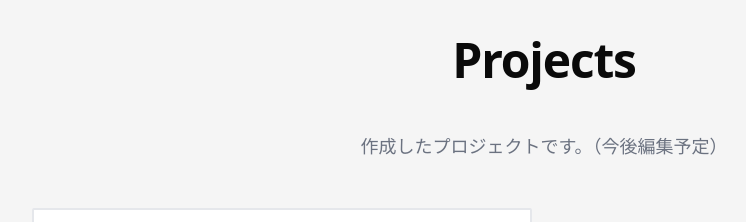
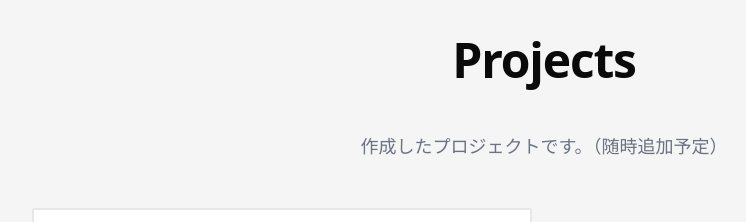
Before and after one commit to sanbay3/san_bay3_portfolio, a Next.js app: page / in a window 1280 px wide. Shown: the part 2600-2822 px from the top of the page, without its empty margins (96-842 px from the left). Built offline with nearby package versions, Linux system fonts and the light colour scheme.

Commit message:
Edit description of Project title

```diff
--- a/components/Projects.tsx
+++ b/components/Projects.tsx
@@ -32,7 +32,7 @@ export default function Projects() {
         <h2 className="section-title">Projects</h2>
 
         <p className="text-text-muted mb-12 text-lg max-w-2xl mx-auto text-center">
-          作成したプロジェクトです。（今後編集予定）
+          作成したプロジェクトです。（随時追加予定）
         </p>
 
         {/* プロジェクトカードのグリッド */}
```
